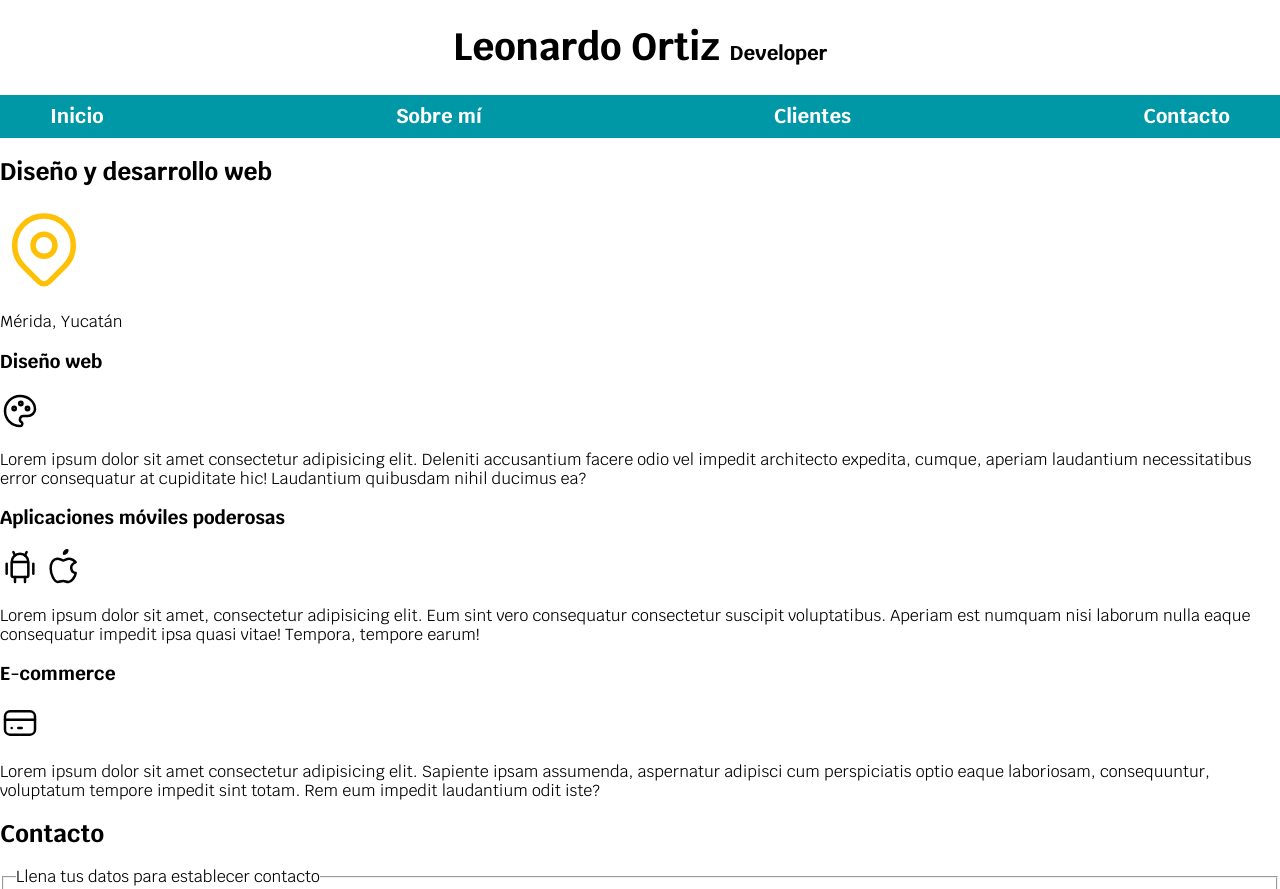
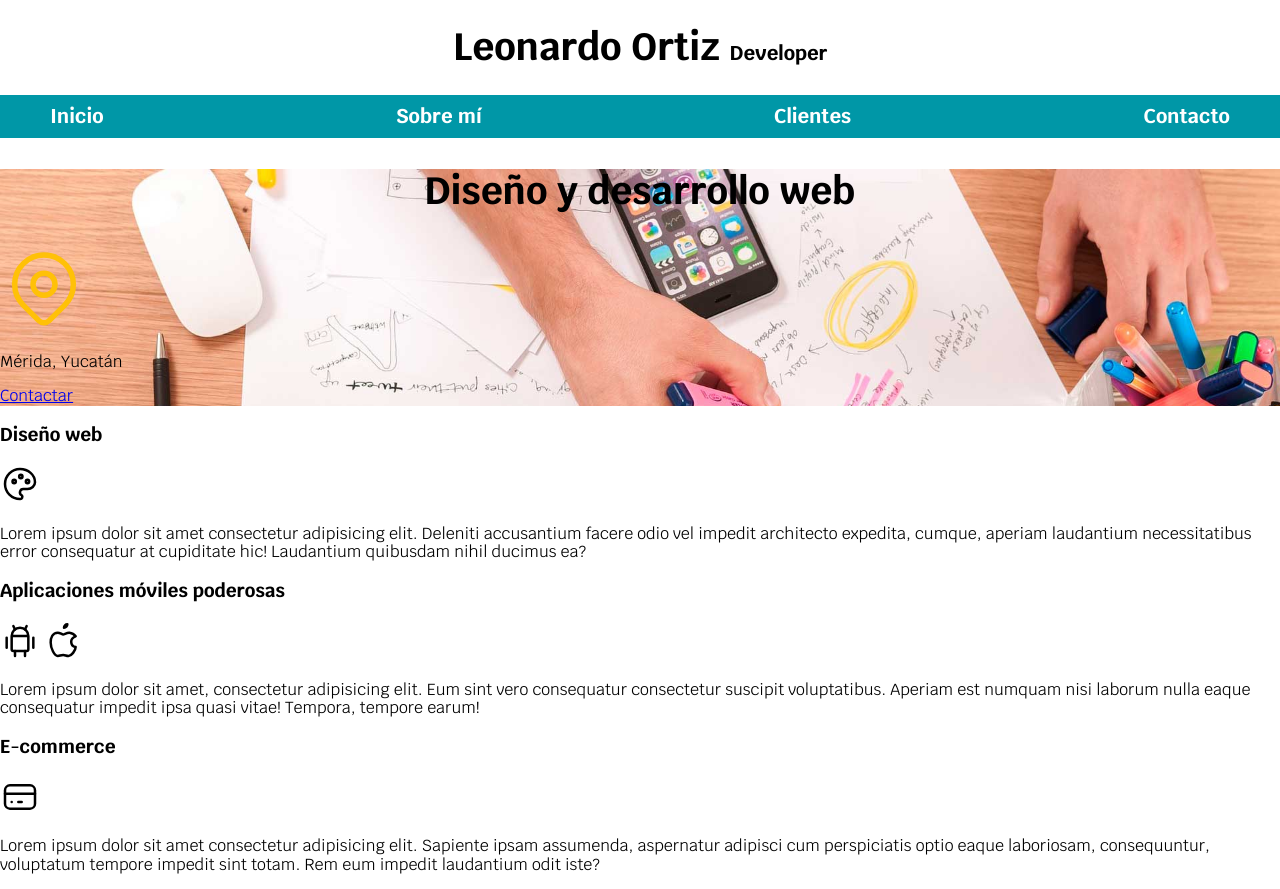
Before and after one commit to LeoOrtizV/developer_page_7SA, a plain HTML site: page index.html in a window 1280 px wide. Shown: the top 889 px of the page. Drawn offline with Linux system fonts and the light colour scheme.

Commit message:
Starting hero

```diff
--- a/css/styles.css
+++ b/css/styles.css
@@ -82,3 +82,13 @@ body{
     /* cambia el color del fondo */
     color: var(--dark)
 }
+
+.hero{
+    /* ../ es para regresar una carpeta */
+    background-image: url("../img/hero.jpg");
+    background-repeat: no-repeat;
+    /* Cover cubre la imagen con todo el tamaño posible */
+    background-size: cover;
+    /*position: relative;
+    background-position: center;*/
+}
--- a/index.html
+++ b/index.html
@@ -34,12 +34,15 @@
     </div>
 
 
-    <section>
-        <h2>Diseño y desarrollo web</h2>
-        <svg xmlns="http://www.w3.org/2000/svg" viewBox="0 0 24 24" fill="none" stroke="#ffc107" stroke-linecap="round" stroke-linejoin="round" width="88" height="88" stroke-width="1.5">
-            <path d="M9 11a3 3 0 1 0 6 0a3 3 0 0 0 -6 0"></path> <path d="M17.657 16.657l-4.243 4.243a2 2 0 0 1 -2.827 0l-4.244 -4.243a8 8 0 1 1 11.314 0z"></path>
-        </svg>
-        <p>Mérida, Yucatán</p>
+    <section class="hero">
+        <div class="contenido-hero">
+            <h2 class="titulo">Diseño y desarrollo web</h2>
+            <svg xmlns="http://www.w3.org/2000/svg" viewBox="0 0 24 24" fill="none" stroke="#ffc107" stroke-linecap="round" stroke-linejoin="round" width="88" height="88" stroke-width="1.5">
+                <path d="M9 11a3 3 0 1 0 6 0a3 3 0 0 0 -6 0"></path> <path d="M17.657 16.657l-4.243 4.243a2 2 0 0 1 -2.827 0l-4.244 -4.243a8 8 0 1 1 11.314 0z"></path>
+            </svg>
+            <p>Mérida, Yucatán</p>
+            <a href="#">Contactar</a>
+        </div>
     </section>
 
     <main>
```
Also changed, not shown: img/hero.jpg (added).
